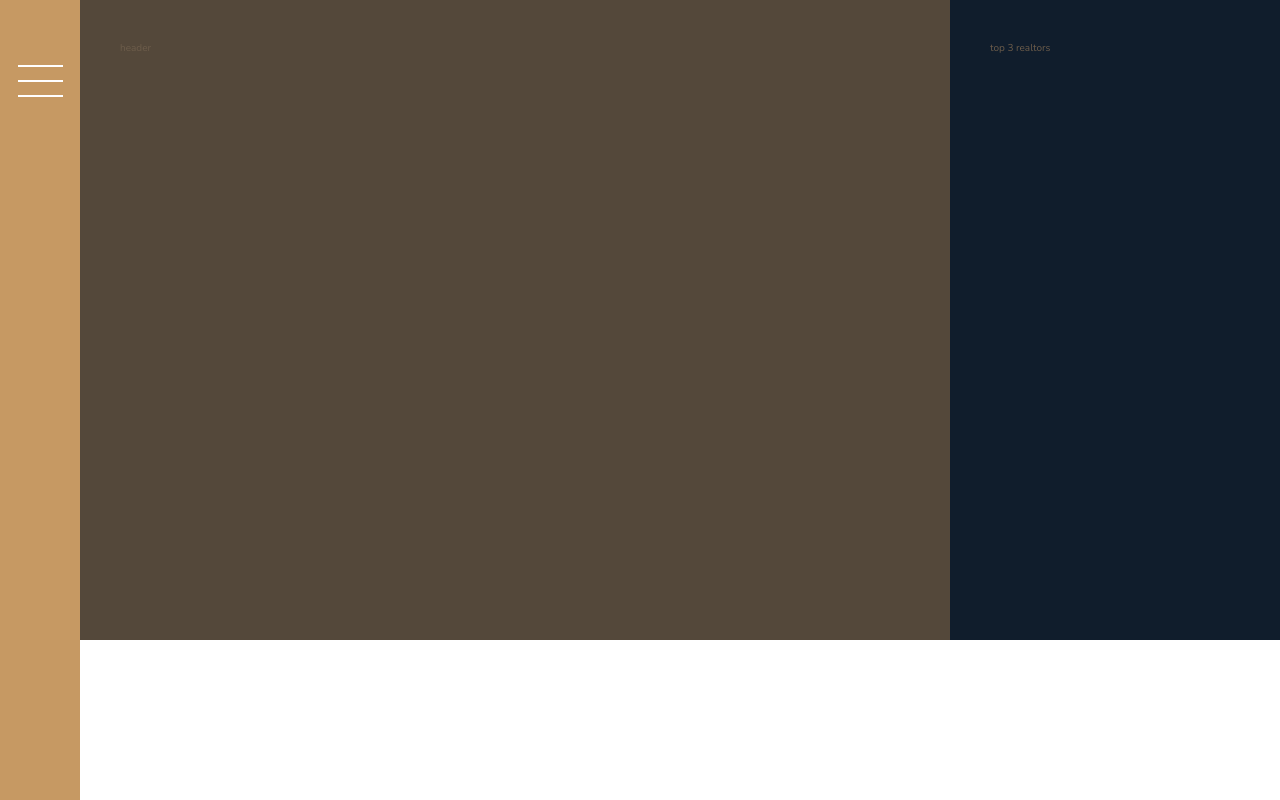
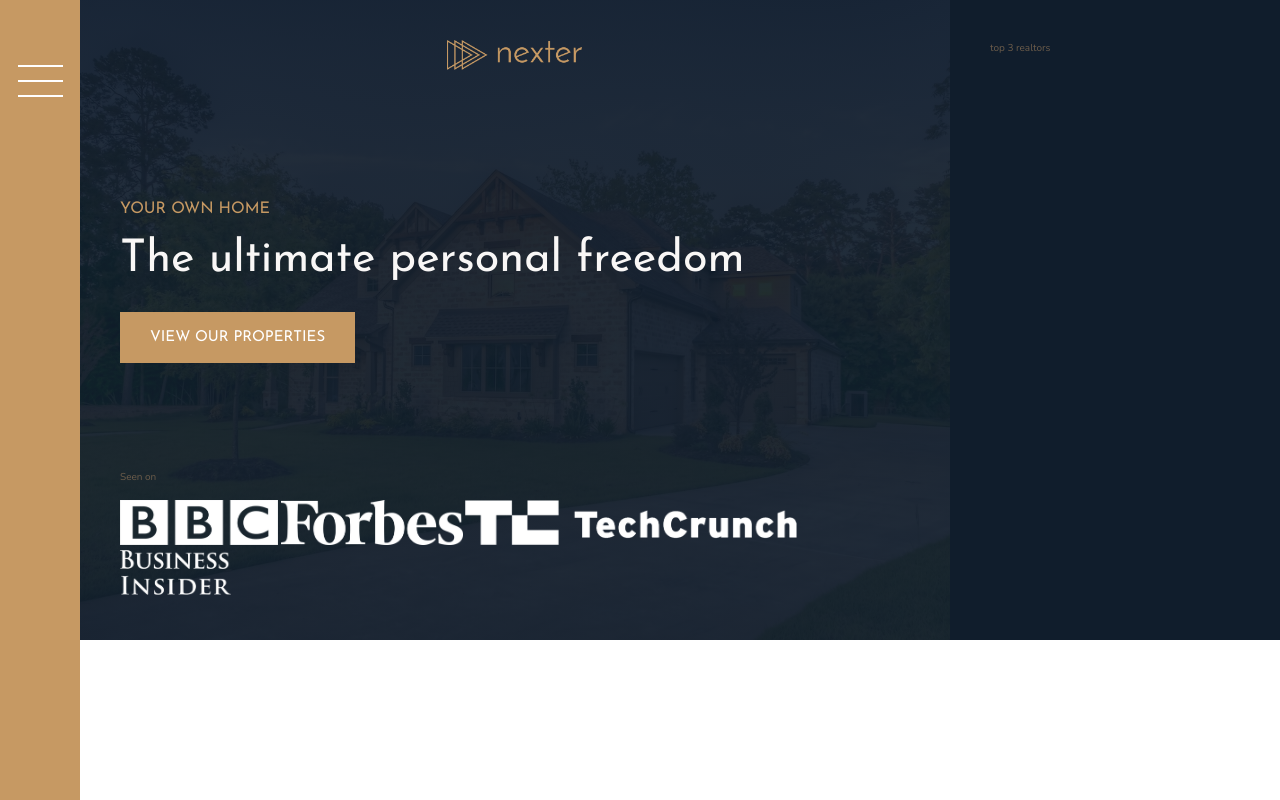
Before and after one commit to blademan/Nexter, a website: page index.html in a window 1280 px wide. Shown: the top 800 px of the page. Drawn offline with nearby package versions, Linux system fonts and the light colour scheme.

Commit message:
header block add

```diff
--- a/index.html
+++ b/index.html
@@ -18,7 +18,17 @@
         </div>
 
         <header class="header">
-            header
+            <img src="img/logo.png" alt="Nexter logo" class="header__logo">
+            <h3 class="heading-3">Your own home</h3>
+            <h1 class="heading-1">The ultimate personal freedom</h1>
+            <button class="btn header__btn">View our properties</button>
+            <div class="header__seenon-text">Seen on</div>
+            <div class="header__seenon-logos">
+                <img src="img/logo-bbc.png" alt="Seen on logo 1">
+                <img src="img/logo-forbes.png" alt="Seen on logo 2">
+                <img src="img/logo-techcrunch.png" alt="Seen on logo 3">
+                <img src="img/logo-bi.png" alt="Seen on logo 4">
+            </div>
         </header>
 
         <div class="realtors">
--- a/sass/_header.scss
+++ b/sass/_header.scss
@@ -3,4 +3,36 @@
 
 
     grid-column: full-start / col-end 6;
+
+    background-image: linear-gradient(rgba($color-secondary, .93),  rgba($color-secondary, .93)), url(../img/hero.jpeg);
+    background-size: cover;
+
+    display: grid;
+    grid-template-rows: 1fr min-content 6rem 1fr;
+    grid-row-gap: 1.5rem;
+
+
+    &__logo {
+        height: 3rem;
+        justify-self: center;
+
+    }
+
+    &__btn {
+        align-self: start;
+        justify-self: start;
+    }
+
+    &__seenon-text {
+
+
+    }
+
+    &__seenon-logos {
+
+
+        & img {
+            height: 4.5rem;
+        }
+    }
 }
--- a/sass/_typography.scss
+++ b/sass/_typography.scss
@@ -7,6 +7,10 @@
 
 .heading-1 {
     @extend %heading;
+
+    font-size: 4.5rem;
+    color: $color-grey-light-1;
+    line-height: 1;
 
 }
 .heading-2 {
```
Also changed, not shown: css/style.css.
